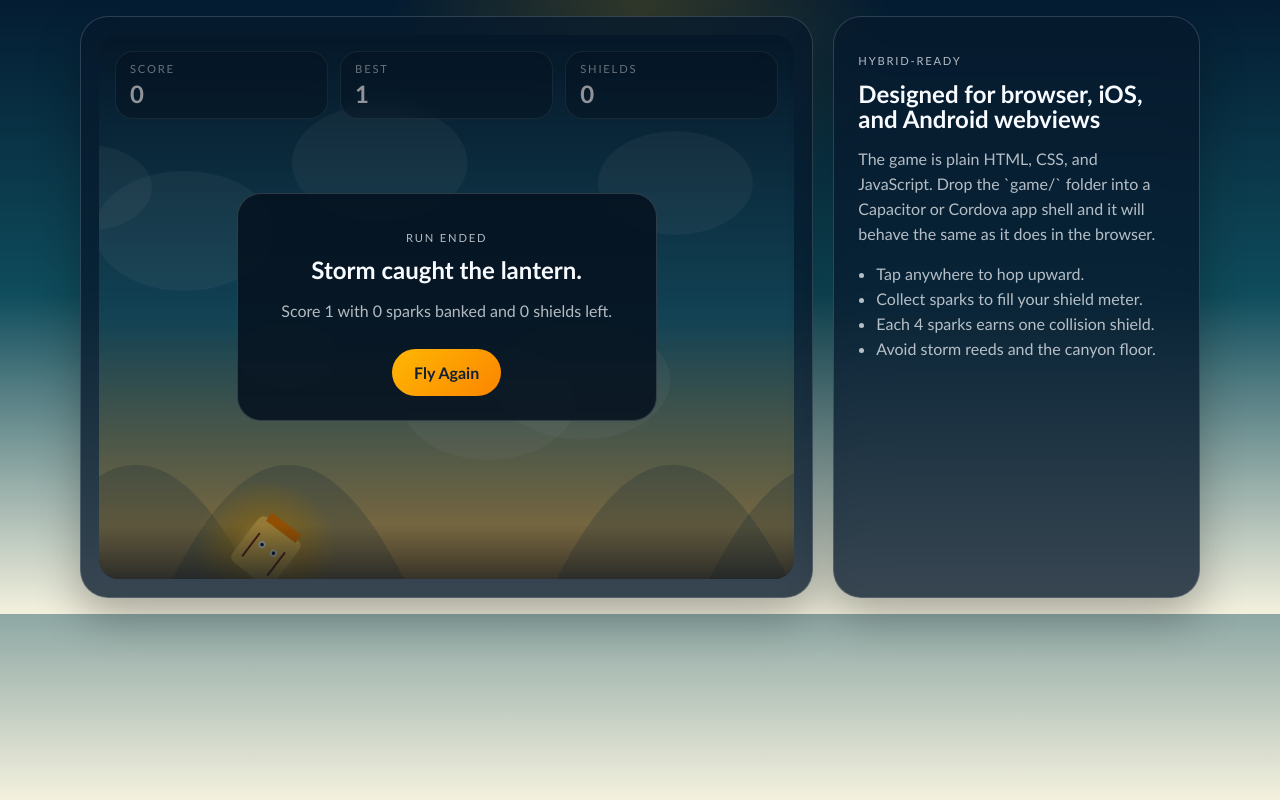
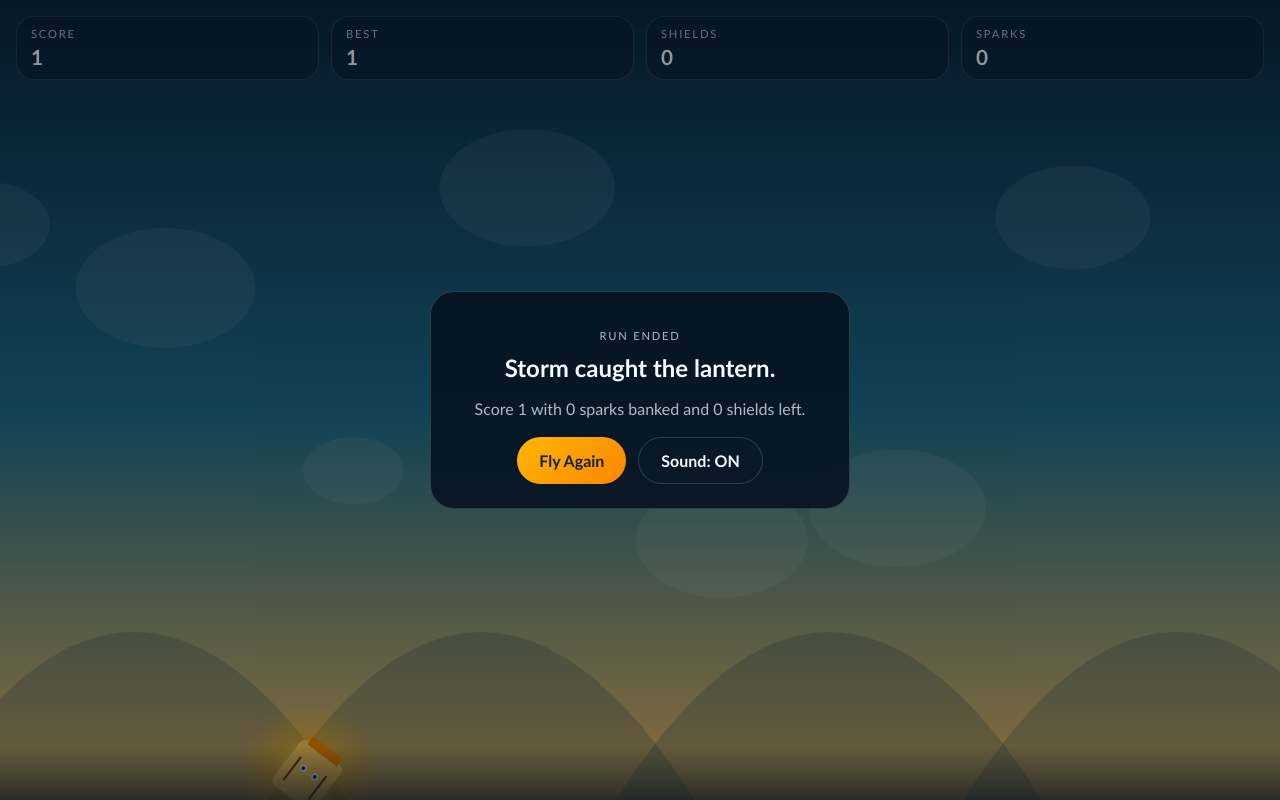
Before and after one commit to chaitanyax/sky-lantern-game, a website: page index.html in a window 1280 px wide. Both pictures are taken after a click on the button "Start Flight". Drawn offline with Linux system fonts and the light colour scheme.

Commit message:
feat: Implement sound effects and haptic feedback with a sound toggle, and refactor the UI to a full-screen layout.

```diff
--- a/app.js
+++ b/app.js
@@ -4,11 +4,105 @@
   const scoreEl = document.getElementById("score");
   const bestEl = document.getElementById("best");
   const shieldsEl = document.getElementById("shields");
+  const sparksEl = document.getElementById("sparks");
   const startOverlay = document.getElementById("startOverlay");
   const gameOverOverlay = document.getElementById("gameOverOverlay");
   const startButton = document.getElementById("startButton");
   const restartButton = document.getElementById("restartButton");
   const summaryEl = document.getElementById("summary");
+  const soundBtns = document.querySelectorAll(".sound-toggle");
+  const soundStates = document.querySelectorAll(".sound-state");
+  let soundEnabled = true;
+
+  soundBtns.forEach(btn => {
+    btn.addEventListener("click", () => {
+      soundEnabled = !soundEnabled;
+      soundStates.forEach(state => {
+        state.textContent = soundEnabled ? "ON" : "OFF";
+      });
+    });
+  });
+
+  const AudioContextClass = window.AudioContext || window.webkitAudioContext;
+  let audioCtx;
+
+  function initAudio() {
+    if (!audioCtx && AudioContextClass) {
+      audioCtx = new AudioContextClass();
+    }
+    if (audioCtx && audioCtx.state === "suspended") {
+      audioCtx.resume();
+    }
+  }
+
+  function playSound(type) {
+    if (!audioCtx || !soundEnabled) return;
+    const t = audioCtx.currentTime;
+    const osc = audioCtx.createOscillator();
+    const gain = audioCtx.createGain();
+    osc.connect(gain);
+    gain.connect(audioCtx.destination);
+
+    switch (type) {
+      case "flap":
+        osc.type = "sine";
+        osc.frequency.setValueAtTime(300, t);
+        osc.frequency.exponentialRampToValueAtTime(500, t + 0.1);
+        gain.gain.setValueAtTime(0.1, t);
+        gain.gain.exponentialRampToValueAtTime(0.01, t + 0.1);
+        osc.start(t);
+        osc.stop(t + 0.1);
+        break;
+      case "spark":
+        osc.type = "sine";
+        osc.frequency.setValueAtTime(800, t);
+        osc.frequency.exponentialRampToValueAtTime(1200, t + 0.1);
+        gain.gain.setValueAtTime(0.1, t);
+        gain.gain.exponentialRampToValueAtTime(0.01, t + 0.1);
+        osc.start(t);
+        osc.stop(t + 0.1);
+        break;
+      case "shield":
+        osc.type = "triangle";
+        osc.frequency.setValueAtTime(400, t);
+        osc.frequency.exponentialRampToValueAtTime(800, t + 0.2);
+        osc.frequency.exponentialRampToValueAtTime(1200, t + 0.4);
+        gain.gain.setValueAtTime(0.1, t);
+        gain.gain.linearRampToValueAtTime(0.1, t + 0.2);
+        gain.gain.linearRampToValueAtTime(0.01, t + 0.4);
+        osc.start(t);
+        osc.stop(t + 0.4);
+        break;
+      case "hit":
+        osc.type = "sine";
+        osc.frequency.setValueAtTime(200, t);
+        osc.frequency.exponentialRampToValueAtTime(80, t + 0.15);
+        gain.gain.setValueAtTime(0.3, t);
+        gain.gain.exponentialRampToValueAtTime(0.01, t + 0.15);
+        osc.start(t);
+        osc.stop(t + 0.15);
+        break;
+      case "gameover":
+        osc.type = "sine";
+        osc.frequency.setValueAtTime(150, t);
+        osc.frequency.exponentialRampToValueAtTime(30, t + 0.4);
+        gain.gain.setValueAtTime(0.3, t);
+        gain.gain.exponentialRampToValueAtTime(0.01, t + 0.4);
+        osc.start(t);
+        osc.stop(t + 0.4);
+        break;
+    }
+  }
+
+  function triggerVibrate(pattern) {
+    if (navigator.vibrate && soundEnabled) {
+      try {
+        navigator.vibrate(pattern);
+      } catch (e) {
+        // Ignore vibration errors
+      }
+    }
+  }
 
   const STORAGE_KEY = "sky-lantern-sprint-best";
   let bestScore = Number.parseInt(localStorage.getItem(STORAGE_KEY) || "0", 10) || 0;
@@ -72,6 +166,7 @@
   }
 
   function resetGame() {
+    initAudio();
     state = "running";
     lastTime = 0;
     spawnTimer = 0;
@@ -88,6 +183,7 @@
     sparks.length = 0;
     scoreEl.textContent = "0";
     shieldsEl.textContent = "0";
+    sparksEl.textContent = "0";
     startOverlay.classList.remove("overlay-visible");
     gameOverOverlay.classList.remove("overlay-visible");
   }
@@ -110,6 +206,7 @@
   }
 
   function flap() {
+    initAudio();
     if (state === "idle") {
       resetGame();
     }
@@ -117,6 +214,8 @@
       resetGame();
     }
     player.velocityY = player.flapForce * scale;
+    playSound("flap");
+    triggerVibrate(15);
   }
 
   function spawnReed() {
@@ -217,9 +316,15 @@
         sparksCollected += 1;
         if (sparksCollected % 4 === 0) {
           shields += 1;
-          shieldsEl.textContent = String(shields);
           player.shieldGlow = 1;
+          playSound("shield");
+          triggerVibrate([20, 50, 30]);
+        } else {
+          playSound("spark");
+          triggerVibrate(15);
         }
+        shieldsEl.textContent = String(shields);
+        sparksEl.textContent = String(sparksCollected);
         updateScore();
       }
     }
@@ -228,6 +333,7 @@
       handleCollision();
     }
 
+    updateScore();
     draw();
   }
 
@@ -242,9 +348,13 @@
       flashTimer = 0.7;
       player.velocityY = player.flapForce * 0.45 * scale;
       player.shieldGlow = 1.25;
+      playSound("hit");
+      triggerVibrate([40, 40, 40]);
       return;
     }
 
+    playSound("gameover");
+    triggerVibrate([100, 50, 200]);
     endGame();
   }
 
@@ -258,7 +368,9 @@
 
   function updateScore() {
     const totalScore = Math.floor(distanceScore) + sparksCollected * 3;
-    scoreEl.textContent = String(totalScore);
+    if (scoreEl.textContent !== String(totalScore)) {
+      scoreEl.textContent = String(totalScore);
+    }
   }
 
   function drawBackground() {
@@ -329,8 +441,9 @@
     ctx.translate(player.x, player.y);
     ctx.rotate(Math.max(-0.45, Math.min(0.65, player.velocityY / 500)));
 
-    if (player.shieldGlow > 0) {
-      ctx.strokeStyle = "rgba(173, 232, 244," + Math.min(0.85, player.shieldGlow).toFixed(2) + ")";
+    const activeShieldAlpha = Math.max(shields > 0 ? 0.6 : 0, Math.min(0.85, player.shieldGlow));
+    if (activeShieldAlpha > 0) {
+      ctx.strokeStyle = "rgba(173, 232, 244," + activeShieldAlpha.toFixed(2) + ")";
       ctx.lineWidth = 5;
       ctx.beginPath();
       ctx.arc(0, 0, player.radius * 1.5, 0, Math.PI * 2);
--- a/index.html
+++ b/index.html
@@ -29,6 +29,10 @@
               <span class="hud-label">Shields</span>
               <strong id="shields">0</strong>
             </div>
+            <div class="hud-card">
+              <span class="hud-label">Sparks</span>
+              <strong id="sparks">0</strong>
+            </div>
           </div>
 
           <canvas id="game" aria-label="Sky Lantern Sprint game area"></canvas>
@@ -41,7 +45,10 @@
                 Guide a tiny lantern spirit through storm reeds, collect sparks,
                 and earn shield bursts. Works with tap, click, or spacebar.
               </p>
-              <button id="startButton" class="primary-button">Start Flight</button>
+              <div class="action-buttons">
+                <button id="startButton" class="primary-button">Start Flight</button>
+                <button class="secondary-button sound-toggle" type="button">Sound: <span class="sound-state">ON</span></button>
+              </div>
             </div>
           </div>
 
@@ -50,27 +57,16 @@
               <p class="eyebrow">Run ended</p>
               <h2>Storm caught the lantern.</h2>
               <p id="summary">You banked 0 sparks.</p>
-              <button id="restartButton" class="primary-button">Fly Again</button>
+              <div class="action-buttons">
+                <button id="restartButton" class="primary-button">Fly Again</button>
+                <button class="secondary-button sound-toggle" type="button">Sound: <span class="sound-state">ON</span></button>
+              </div>
             </div>
           </div>
         </div>
       </section>
 
-      <aside class="info-panel">
-        <p class="eyebrow">Hybrid-ready</p>
-        <h2>Designed for browser, iOS, and Android webviews</h2>
-        <p>
-          The game is plain HTML, CSS, and JavaScript. Drop the `game/` folder
-          into a Capacitor or Cordova app shell and it will behave the same as it
-          does in the browser.
-        </p>
-        <ul>
-          <li>Tap anywhere to hop upward.</li>
-          <li>Collect sparks to fill your shield meter.</li>
-          <li>Each 4 sparks earns one collision shield.</li>
-          <li>Avoid storm reeds and the canyon floor.</li>
-        </ul>
-      </aside>
+
     </main>
 
     <script src="./app.js"></script>
--- a/styles.css
+++ b/styles.css
@@ -20,68 +20,60 @@ body {
   margin: 0;
   min-height: 100%;
   font-family: "Trebuchet MS", "Avenir Next", sans-serif;
-  background:
-    radial-gradient(circle at top, rgba(255, 183, 3, 0.18), transparent 28%),
-    linear-gradient(180deg, var(--bg-top) 0%, var(--bg-mid) 48%, var(--bg-bottom) 100%);
+  background: #041c32;
   color: var(--text);
   touch-action: none; /* Crucial for native feel */
   user-select: none;
   -webkit-user-select: none;
-}
-
-body {
-  display: flex;
-  align-items: stretch;
-  justify-content: center;
-  padding: max(16px, env(safe-area-inset-top)) max(16px, env(safe-area-inset-right))
-    max(16px, env(safe-area-inset-bottom)) max(16px, env(safe-area-inset-left));
+  overflow: hidden; /* Stop weird rubber band scrolling */
+  padding: 0;
 }
 
 .app-shell {
-  width: min(1120px, 100%);
-  display: grid;
-  grid-template-columns: minmax(0, 2fr) minmax(280px, 1fr);
-  gap: 20px;
-}
-
-.game-panel,
-.info-panel {
-  background: var(--panel);
-  border: 1px solid var(--panel-border);
-  border-radius: 28px;
-  backdrop-filter: blur(14px);
-  -webkit-backdrop-filter: blur(14px);
-  box-shadow: 0 20px 45px rgba(0, 0, 0, 0.28);
+  width: 100vw;
+  height: 100svh;
+  display: flex;
+  flex-direction: column;
+  gap: 0;
+  margin: 0;
 }
 
 .game-panel {
-  padding: 18px;
+  padding: 0;
+  background: transparent;
+  border: none;
+  border-radius: 0;
+  box-shadow: none;
+  height: 100%;
+  width: 100%;
 }
 
 /* Canvas & Floating HUD layout */
 .canvas-shell {
   position: relative;
-  min-height: 68vh;
-  border-radius: 20px;
+  min-height: 100svh;
+  height: 100svh;
+  width: 100vw;
+  border-radius: 0;
   overflow: hidden;
   background: linear-gradient(180deg, rgba(6, 24, 38, 0.72), rgba(4, 10, 18, 0.88));
 }
 
 canvas {
   display: block;
-  width: 100%;
-  height: 68vh;
-  min-height: 480px;
+  width: 100vw;
+  height: 100svh;
+  min-height: auto;
   touch-action: manipulation;
 }
 
 .hud {
   position: absolute;
-  top: 16px;
-  left: 16px;
-  right: 16px;
+  top: max(16px, env(safe-area-inset-top));
+  left: max(16px, env(safe-area-inset-left));
+  right: max(16px, env(safe-area-inset-right));
   display: grid;
-  grid-template-columns: repeat(3, minmax(0, 1fr));
+  grid-template-columns: repeat(4, minmax(0, 1fr));
   gap: 12px;
   z-index: 10;
   pointer-events: none; /* Allows canvas tapping strictly straight through the panel */
@@ -109,7 +101,11 @@ canvas {
 .hud-card strong {
   display: block;
   margin-top: 4px;
-  font-size: clamp(1.1rem, 2vw, 1.5rem);
+  font-size: clamp(0.85rem, 1.8vw, 1.3rem);
+  letter-spacing: -0.04em;
+  white-space: nowrap;
+  overflow: hidden;
+  text-overflow: ellipsis;
 }
 
 .overlay {
@@ -137,15 +133,12 @@ canvas {
 }
 
 .panel-copy h1,
-.panel-copy h2,
-.info-panel h2 {
+.panel-copy h2 {
   margin: 10px 0 12px;
   line-height: 1.05;
 }
 
-.panel-copy p,
-.info-panel p,
-.info-panel li {
+.panel-copy p {
   color: var(--muted);
   line-height: 1.55;
 }
@@ -154,7 +147,6 @@ canvas {
   border: 0;
   border-radius: 999px;
   padding: 14px 22px;
-  margin-top: 10px;
   font: inherit;
   font-weight: 700;
   color: #112031;
@@ -162,64 +154,26 @@ canvas {
   cursor: pointer;
 }
 
-.info-panel {
-  padding: 24px;
+.action-buttons {
+  display: flex;
+  gap: 12px;
+  justify-content: center;
+  align-items: center;
+  margin-top: 14px;
 }
 
-.info-panel ul {
-  padding-left: 18px;
-  margin: 0;
+.secondary-button {
+  border: 1px solid rgba(255, 255, 255, 0.16);
+  border-radius: 999px;
+  padding: 13px 22px;
+  font: inherit;
+  font-weight: 700;
+  color: var(--text);
+  background: rgba(10, 25, 45, 0.45);
+  cursor: pointer;
+  transition: background 0.2s;
 }
 
-/*
-==================================
-Native Mobile & Tablet Full Screen
-==================================
-*/
-@media (max-width: 920px) {
-  body {
-    padding: 0; /* Clear desktop container spacing */
-    overflow: hidden; /* Stop weird rubber band scrolling */
-    background: #041c32; /* Render plain color fallback */
-  }
-
-  .info-panel {
-    display: none; /* Drop secondary desktop panel */
-  }
-
-  .app-shell {
-    width: 100vw;
-    height: 100svh; /* Dynamic viewport heights for notch devices */
-    grid-template-columns: 1fr;
-    gap: 0;
-  }
-
-  .game-panel {
-    padding: 0;
-    border: none;
-    border-radius: 0;
-    background: transparent;
-    box-shadow: none;
-    height: 100%;
-    width: 100%;
-  }
-
-  .canvas-shell {
-    border-radius: 0;
-    min-height: 100svh;
-    height: 100svh;
-    width: 100vw;
-  }
-
-  canvas {
-    height: 100svh;
-    width: 100vw;
-    min-height: auto;
-  }
-
-  .hud {
-    top: max(16px, env(safe-area-inset-top));
-    left: max(16px, env(safe-area-inset-left));
-    right: max(16px, env(safe-area-inset-right));
-  }
+.secondary-button:hover {
+  background: rgba(20, 40, 70, 0.6);
 }
```
